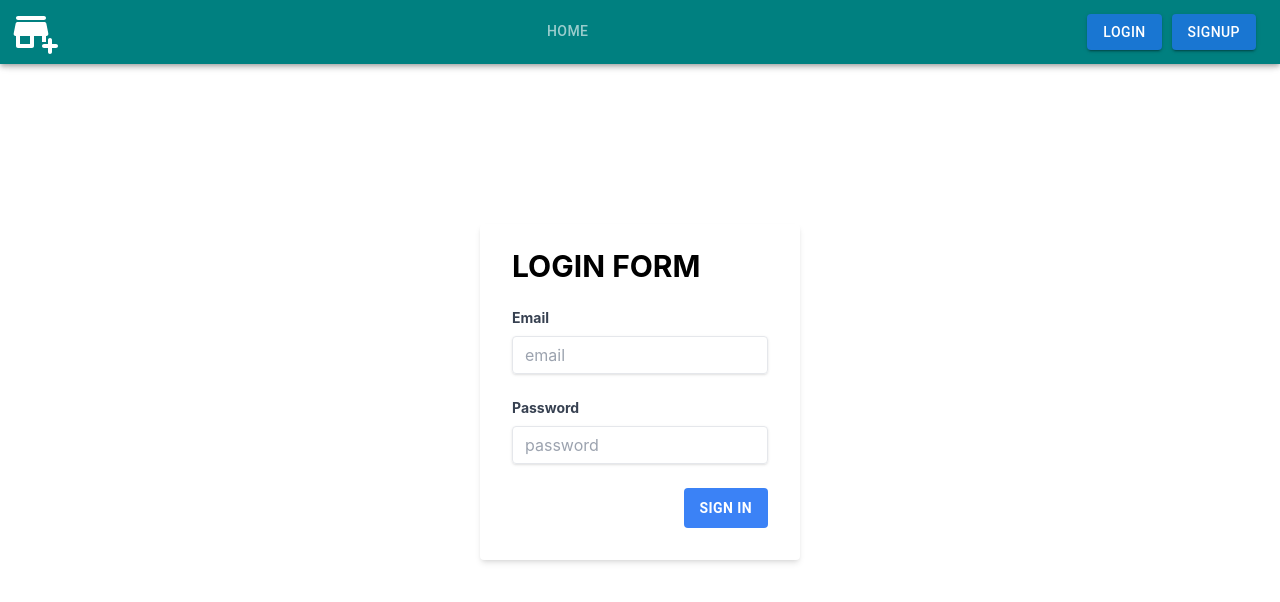
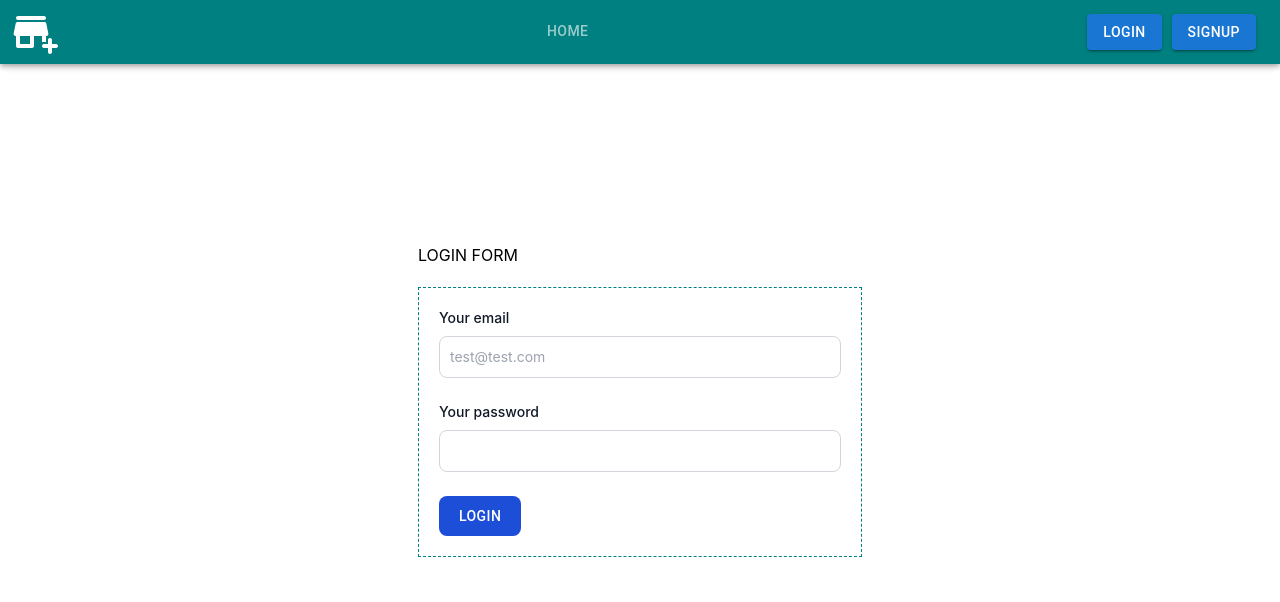
Before and after one commit to hajarabdullayeva/react-app-pizza, a React (Create React App) app: page /login in a window 1280 px wide. Shown: the top 602 px of the page. Built offline with nearby package versions, Linux system fonts and the light colour scheme.

Commit message:
login fixed

```diff
--- a/src/App.js
+++ b/src/App.js
@@ -1,11 +1,11 @@
-import Index from "./components/Header";
+import Login from "./components/Header";
 import "./style/style.scss"
 import {Routes, Route, useParams} from "react-router-dom";
 import {routes} from "./routes"
 function App() {
     return (
         <div className="App">
-            <Index/>
+            <Login/>
 
             {routes.map(route => (
                 <Routes>
--- a/src/pages/Login/index.js
+++ b/src/pages/Login/index.js
@@ -1,65 +1,79 @@
-import React from 'react'
-import { useForm } from 'react-hook-form';
-import * as yup from "yup";
+import { useForm } from "react-hook-form";
 import { yupResolver } from "@hookform/resolvers/yup";
-import "./_login.scss"
 
-const schema = yup.object().shape({
-    email: yup.string().email().required(),
-    password: yup.string().min(8).max(32).required(),
+import { registerSchema } from "../../schema/formSchema";
+
+const textInputClassName =
+    "bg-gray-50 border border-gray-300 text-gray-900 text-sm rounded-lg focus:ring-blue-500 focus:border-blue-500 block w-full p-2.5 dark:bg-gray-700 dark:border-gray-600 dark:placeholder-gray-400 dark:text-white dark:focus:ring-blue-500 dark:focus:border-blue-500";
+
+const Login = () => {
+    const {
+        register,
+        handleSubmit,
+        formState: { errors },
+    } = useForm({
+        resolver: yupResolver(registerSchema),
     });
-const onSubmitHandler = (data) => {
-    console.log({ data });
+
+    const formSubmitHandler = (data) => {
+        console.log(data);
     };
 
-const Index = () => {
-    const { register, handleSubmit, formState: { errors } } = useForm({
-        resolver: yupResolver(schema),
-    });
     return (
-        <div className="w-full max-w-xs login__page">
-            <form onSubmit={handleSubmit(onSubmitHandler)} className="bg-white shadow-md rounded px-8 pt-6 pb-8 mb-4">
-                <h2 className="text-3xl font-bold">LOGIN FORM</h2>
-                <br />
+        <div className="md:w-[500px] shadow-sm shadow-white bg-white w-[320px] mx-auto px-7 py-4 rounded-xl">
+            <h1>LOGIN FORM</h1>
+
+            <form onSubmit={handleSubmit(formSubmitHandler)} className="w-full register-form">
+                <div className="mb-6">
                     <label
-                    className="block text-gray-700 text-sm font-bold mb-2"
-                    htmlFor="username"
+                        htmlFor="email"
+                        className="block mb-2 text-sm font-medium text-gray-900 dark:text-gray-300"
                     >
-                    Email
+                        Your email
                     </label>
-                <input {...register("email")}
-                    placeholder="email" type="email"
-                    required className="shadow appearance-none border rounded w-full py-2 px-3 text-gray-700 leading-tight focus:outline-none focus:shadow-outline" />
-                <p>{errors.email?.message}</p>
-                <br />
+                    <input
+                        {...register("email")}
+                        type="text"
+                        name="email"
+                        id="email"
+                        className={textInputClassName}
+                        placeholder="test@test.com"
+                    />
+                    {errors.email ? (
+                        <span className="text-red-900">{errors.email.message}</span>
+                    ) : (
+                        <></>
+                    )}
+                </div>
+                <div className="mb-6">
                     <label
-                    className="block text-gray-700 text-sm font-bold mb-2"
                         htmlFor="password"
+                        className="block mb-2 text-sm font-medium text-gray-900 dark:text-gray-300"
                     >
-                    Password
+                        Your password
                     </label>
                     <input
                         {...register("password")}
-                    placeholder="password"
                         type="password"
-                    required
-                    className="shadow appearance-none border rounded w-full py-2 px-3 text-gray-700 leading-tight focus:outline-none focus:shadow-outline"
+                        name="password"
+                        id="password"
+                        className={textInputClassName}
                     />
-
-                <p>{errors.password?.message}</p>
-                <br />
-
-                <div className="flex items-center justify-between">
+                    {errors.password ? (
+                        <span className="text-red-900">{errors.password.message}</span>
+                    ) : (
+                        <></>
+                    )}
+                </div>
                 <button
-                        className="bg-blue-500 hover:bg-blue-700 text-white font-bold py-2 px-4 rounded focus:outline-none focus:shadow-outline"
-                        type="button"
+                    type="submit"
+                    className="text-white bg-blue-700 hover:bg-blue-800 focus:ring-4 focus:outline-none focus:ring-blue-300 font-medium rounded-lg text-sm w-full sm:w-auto px-5 py-2.5 text-center dark:bg-blue-600 dark:hover:bg-blue-700 dark:focus:ring-blue-800"
                 >
-                        Sign In
+                    Login
                 </button>
-                </div>
             </form>
         </div>
-    )
-}
+    );
+};
 
-export default Index
+export default Login;
```
Lines whose indentation alone changed are shown as unchanged.
